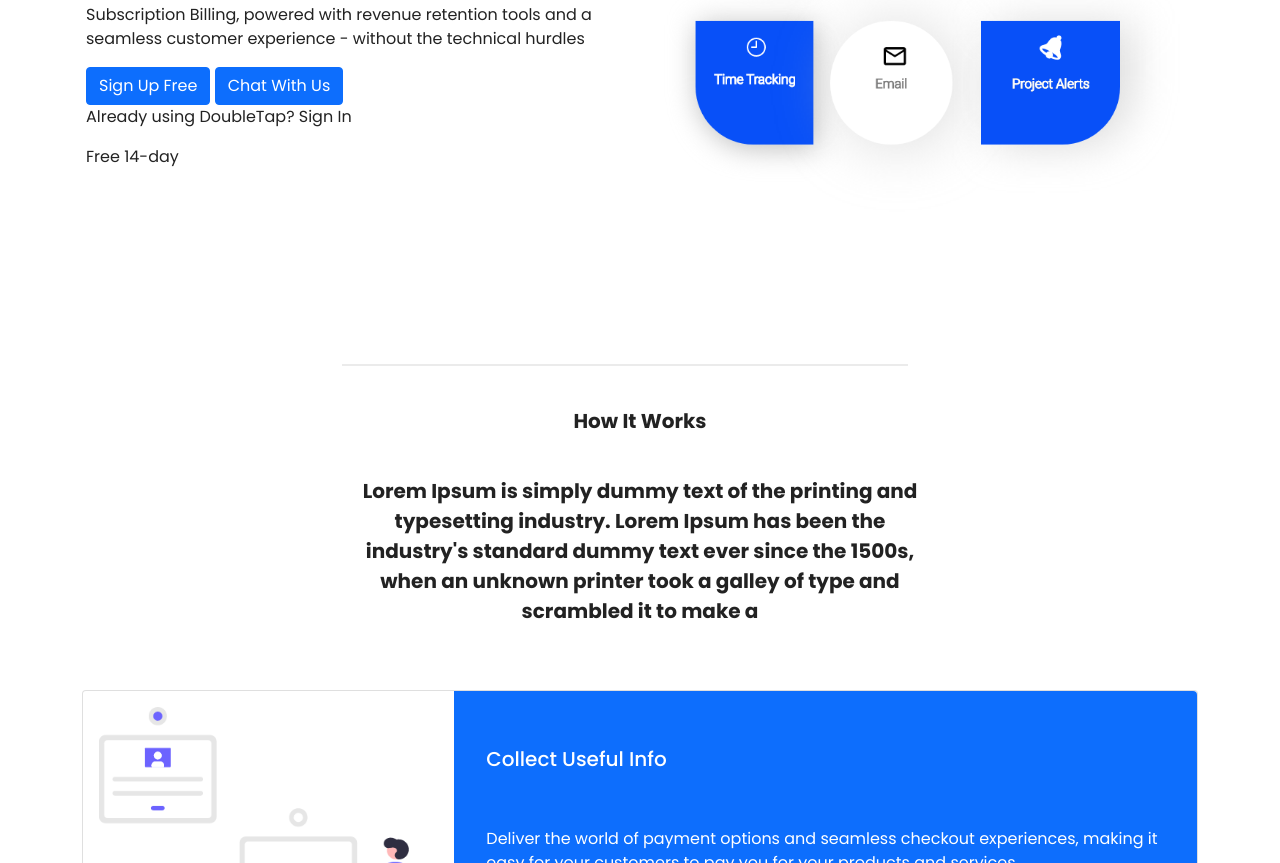
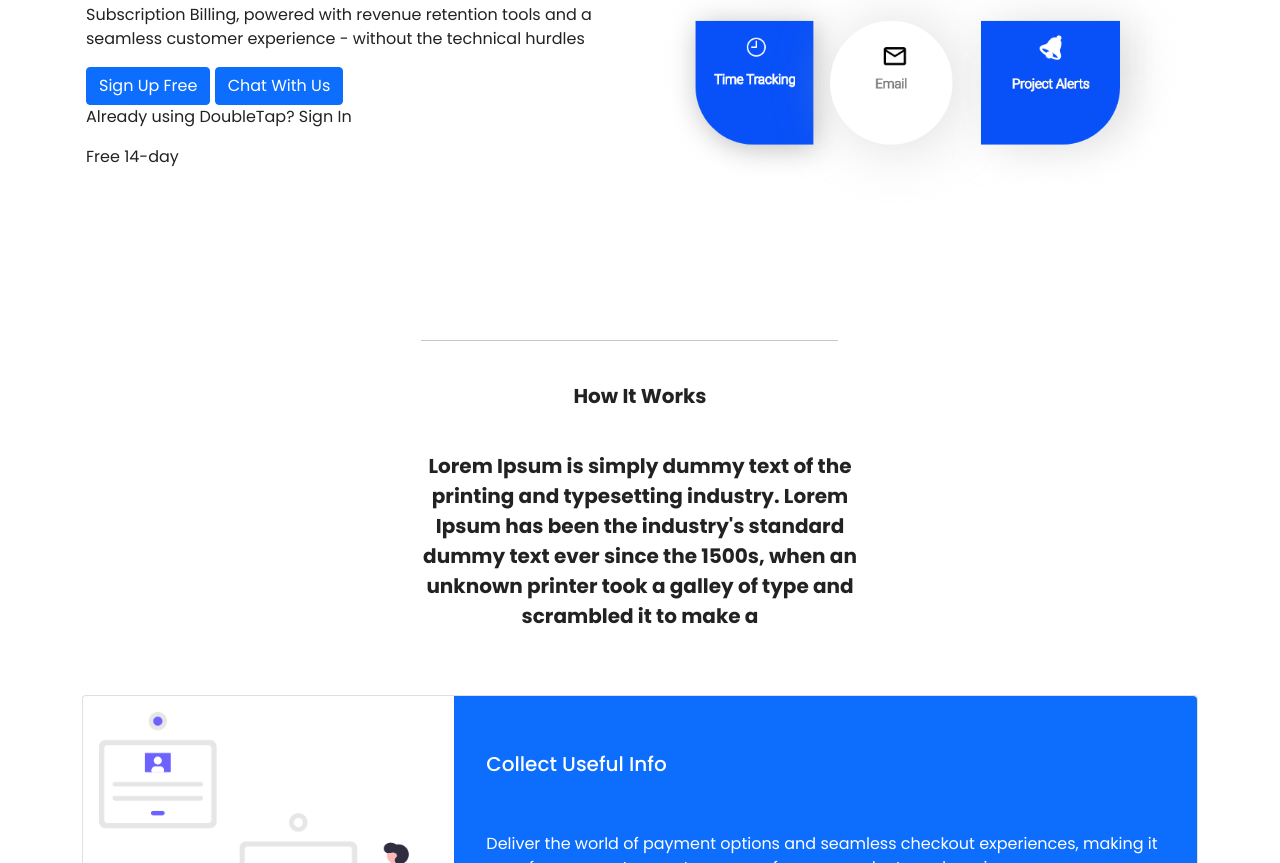
Before and after one commit to jameshoffmire/DoubleTapCRM, a plain HTML site: page HowItWorks.html in a window 1280 px wide. Shown: the part 395-1258 px from the top of the page. Drawn offline with nearby package versions, Linux system fonts and the light colour scheme.

Commit message:
another change

```diff
--- a/HowItWorks.css
+++ b/HowItWorks.css
@@ -25,7 +25,7 @@ html, body {
 }
 
 .welcome hr{
-    border-top: 2px solid #b4b4b4;
+    border-top: 2px black;
     width: 95%;
     margin-top: .3rem;
     margin-bottom: 1rem;
--- a/HowItWorks.html
+++ b/HowItWorks.html
@@ -39,8 +39,7 @@
 
     <div class="container-fluid padding">
         <div class="row welcome text-center">
-            <div class="col-8 mx-auto">
-                <br>
+            <div class="col-6 mx-auto">
                 <hr class="divider_how_it_works">
                 <br>
                 <p class="fs-5 fw-bold">How It Works</p>
```
